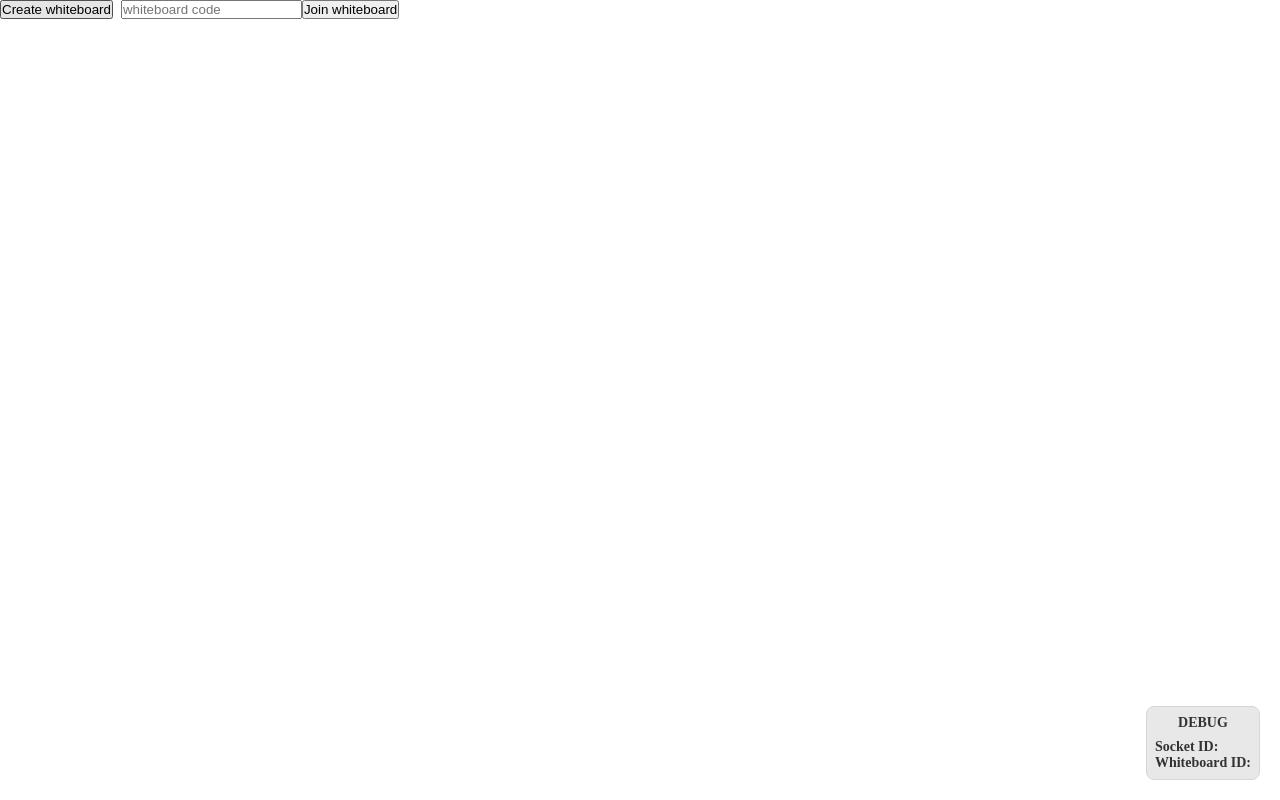
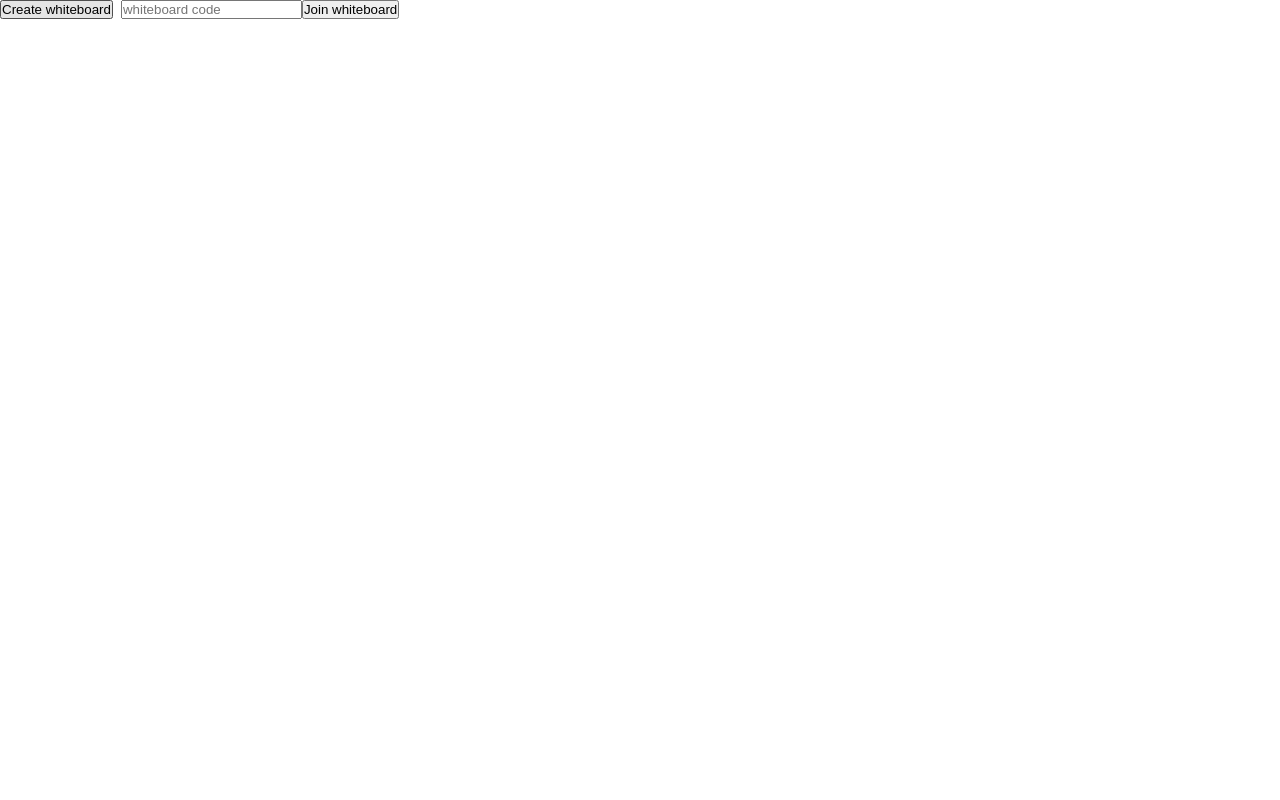
Before and after one commit to MohamedTaha-01/liveboard, a React (Vite) app in the folder apps/client/: page / in a window 1280 px wide. Built offline with nearby package versions, Linux system fonts and the light colour scheme; no server answers.

Commit message:
DebugMenu: refactor

```diff
--- a/apps/client/src/App.tsx
+++ b/apps/client/src/App.tsx
@@ -3,6 +3,7 @@ import LandingPage from "./pages/LandingPage";
 import WhiteboardPage from "./pages/WhiteboardPage";
 import { io, Socket } from "socket.io-client";
 import { useState } from "react";
+import DebugMenu from "./components/DebugMenu/DebugMenu";
 
 const socket: Socket = io("http://localhost:3002", {
   withCredentials: true,
@@ -25,26 +26,7 @@ function App() {
           <Route path="/" element={<LandingPage socket={socket} setWhiteboardId={setWhiteboardId} />} />
         </Routes>
       </BrowserRouter>
-      <div
-        style={{
-          position: "absolute",
-          bottom: 20,
-          right: 20,
-          fontSize: 14,
-          background: "#e3e3e3",
-          padding: 8,
-          border: "1px solid #ccc",
-          borderRadius: 8,
-          opacity: 0.8,
-        }}>
-        <h4 style={{ textAlign: "center", marginBottom: 8 }}>DEBUG</h4>
-        <p>
-          <b>Socket ID:</b> {socketId}
-        </p>
-        <p>
-          <b>Whiteboard ID:</b> {whiteboardId}
-        </p>
-      </div>
+      {import.meta.env.VITE_PROD && <DebugMenu socketId={socketId} whiteboardId={whiteboardId} />}
     </main>
   );
 }
```
